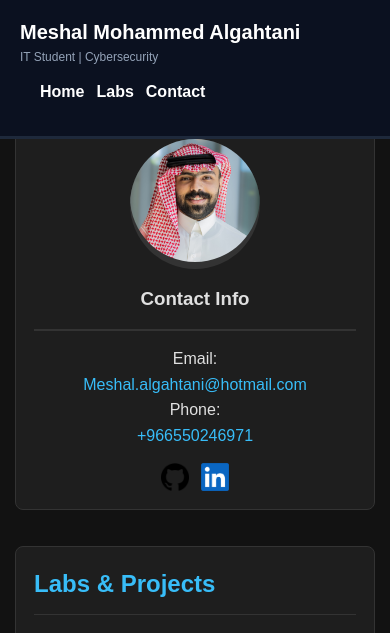
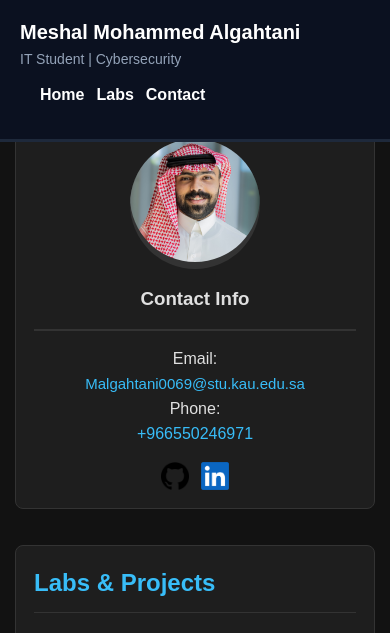
Before and after one commit to Meshal-Algahtani/CPIT-405-IT1-Spring2026, a PHP site: page /Assignment_1/Labs.html in a window 390 px wide. Shown: the top 633 px of the page. Run offline with PHP 8.4, Linux system fonts and the light colour scheme.

Commit message:
Size Of Email Changed

```diff
--- a/Assignment_1/Labs.html
+++ b/Assignment_1/Labs.html
@@ -1,10 +1,12 @@
 <html lang="en">
+
 <head>
     <meta charset="UTF-8">
     <meta name="viewport" content="width=device-width, initial-scale=1.0">
     <title>Labs Page</title>
     <link rel="stylesheet" href="style.css">
 </head>
+
 <body>
     <header>
         <div class="header-info">
@@ -14,7 +16,7 @@
         <nav>
             <ul>
                 <li><a href="index.html">Home</a></li>
-                <li><a href="labs.html" class="active">Labs</a></li>
+                <li><a href="Labs.html" class="active">Labs</a></li>
                 <li><a href="contact.html">Contact</a></li>
             </ul>
         </nav>
@@ -27,16 +29,18 @@
 
                 <h3>Contact Info</h3>
                 <hr>
-                <p>Email:<br> <a href="mailto:malgahtani0069@stu.kau.edu.sa">Meshal.algahtani@hotmail.com</a></p>
+                <p>Email:<br> <a style="font-size: 15px;" href="mailto:malgahtani0069@stu.kau.edu.sa">Malgahtani0069@stu.kau.edu.sa</a></p>
                 <p>Phone:<br> <a href="tel:+966550246971">+966550246971</a></p>
                 <div class="social-links">
-                    <a href="https://github.com/Meshal-Algahtani" target="_blank"><img src="GitHubIcon.png" alt="GitHub"></a>
-                    <a href="https://www.linkedin.com/in/meshal-algahtani-13a938145/" target="_blank"><img src="LinkedInIcon.png" alt="LinkedIn"></a>
+                    <a href="https://github.com/Meshal-Algahtani" target="_blank"><img src="GitHubIcon.png"
+                            alt="GitHub"></a>
+                    <a href="https://www.linkedin.com/in/meshal-algahtani-13a938145/" target="_blank"><img
+                            src="LinkedInIcon.png" alt="LinkedIn"></a>
                 </div>
             </div>
         </aside>
         <main class="content">
-         <section id="labs" class="card">
+            <section id="labs" class="card">
                 <h2>Labs & Projects</h2>
 
                 <h3>Completed Labs</h3>
@@ -59,13 +63,13 @@
                         <td>Completed</td>
                         <td><a href="..\Lab2.html">Open</a></td>
                     </tr>
-                     <tr>
+                    <tr>
                         <td>Lab 3</td>
                         <td>CSS Structure and Properties 1</td>
                         <td>Completed</td>
                         <td><a href="..\Lab3.html">Open</a></td>
                     </tr>
-                     <tr>
+                    <tr>
                         <td>Lab 4</td>
                         <td>CSS Structure and Properties 2</td>
                         <td>Completed</td>
@@ -96,7 +100,10 @@
                     </tr>
                     <tr>
                         <td>TIAA</td>
-                        <td>A Threat Intelligence platform that aggregates and correlates Indicators of Compromise (IOCs) from multiple sources into a unified, centralized dashboard. It provides real-time analysis and features an LLM-assisted relevance scoring system based on the user's threat model.</td>
+                        <td>A Threat Intelligence platform that aggregates and correlates Indicators of Compromise
+                            (IOCs) from multiple sources into a unified, centralized dashboard. It provides real-time
+                            analysis and features an LLM-assisted relevance scoring system based on the user's threat
+                            model.</td>
                         <td>Private</td>
                     </tr>
                     <tr>
@@ -113,4 +120,5 @@
         <p>&copy; 2026 Meshal Algahtani - CPIT 405 Portfolio</p>
     </footer>
 </body>
+
 </html>
--- a/Assignment_1/contact.html
+++ b/Assignment_1/contact.html
@@ -27,7 +27,7 @@
 
                 <h3>Contact Info</h3>
                 <hr>
-                <p>Email:<br> <a href="mailto:malgahtani0069@stu.kau.edu.sa">Meshal.algahtani@hotmail.com</a></p>
+                <p>Email:<br> <a style="font-size: 15px;" href="mailto:malgahtani0069@stu.kau.edu.sa">Malgahtani0069@stu.kau.edu.sa</a></p>
                 <p>Phone:<br> <a href="tel:+966550246971">+966550246971</a></p>
                 <div class="social-links">
                     <a href="https://github.com/Meshal-Algahtani" target="_blank"><img src="GitHubIcon.png" alt="GitHub"></a>
--- a/Assignment_1/index.html
+++ b/Assignment_1/index.html
@@ -31,7 +31,7 @@
 
                 <h3>Contact Info</h3>
                 <hr>
-                <p>Email:<br> <a href="mailto:malgahtani0069@stu.kau.edu.sa">Meshal.algahtani@hotmail.com</a></p>
+                <p>Email:<br> <a style="font-size: 15px;" href="mailto:malgahtani0069@stu.kau.edu.sa">Malgahtani0069@stu.kau.edu.sa</a></p>
                 <p>Phone:<br> <a href="tel:+966550246971">+966550246971</a></p>
                 <div class="social-links">
                     <a href="https://github.com/Meshal-Algahtani" target="_blank"><img src="GitHubIcon.png" alt="GitHub"></a>
--- a/Assignment_1/style.css
+++ b/Assignment_1/style.css
@@ -272,7 +272,7 @@ footer {
     }
 
     header p {
-        font-size: 12px;
+        font-size: 14px;
     }
 
     nav ul {
```
